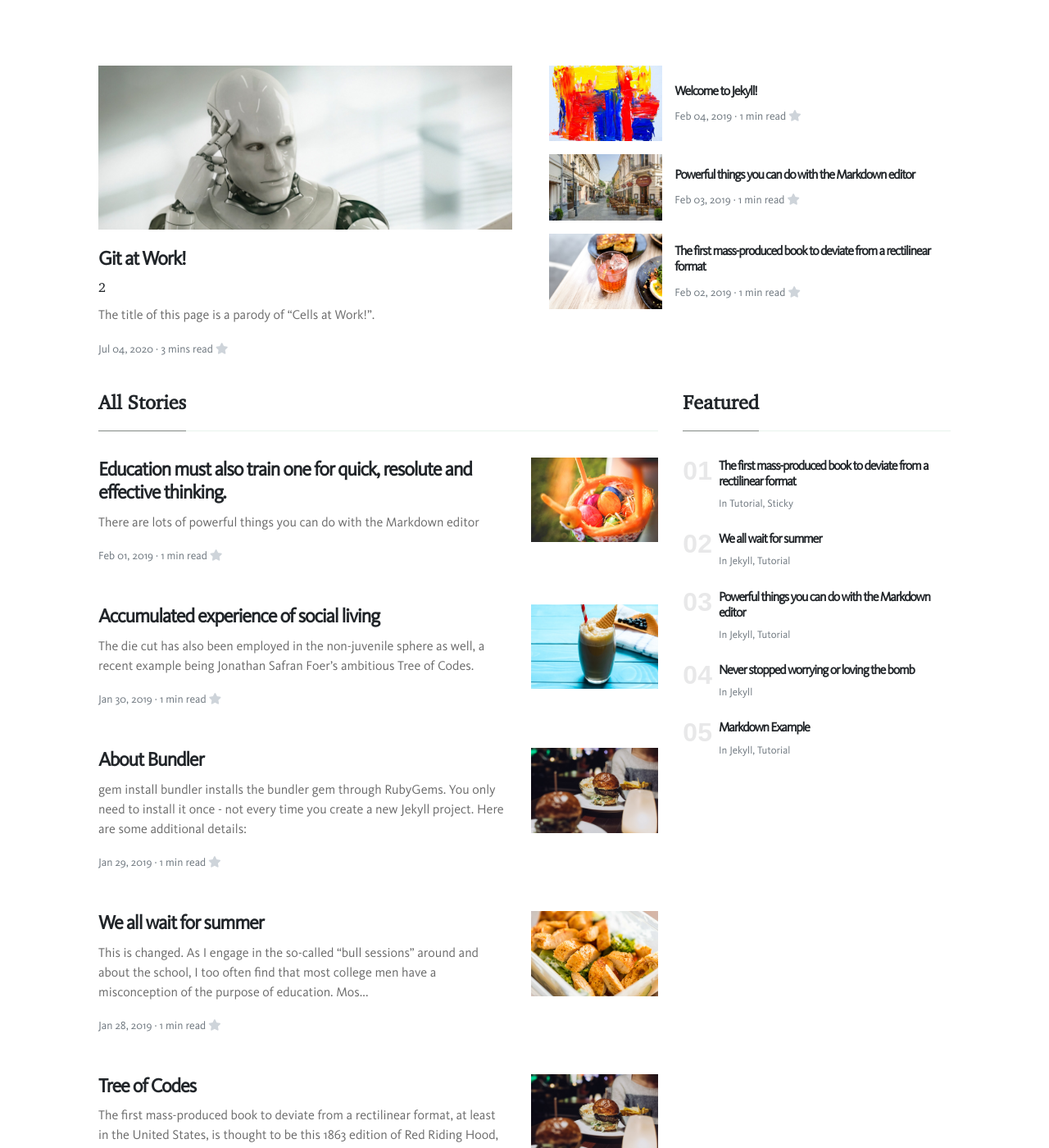
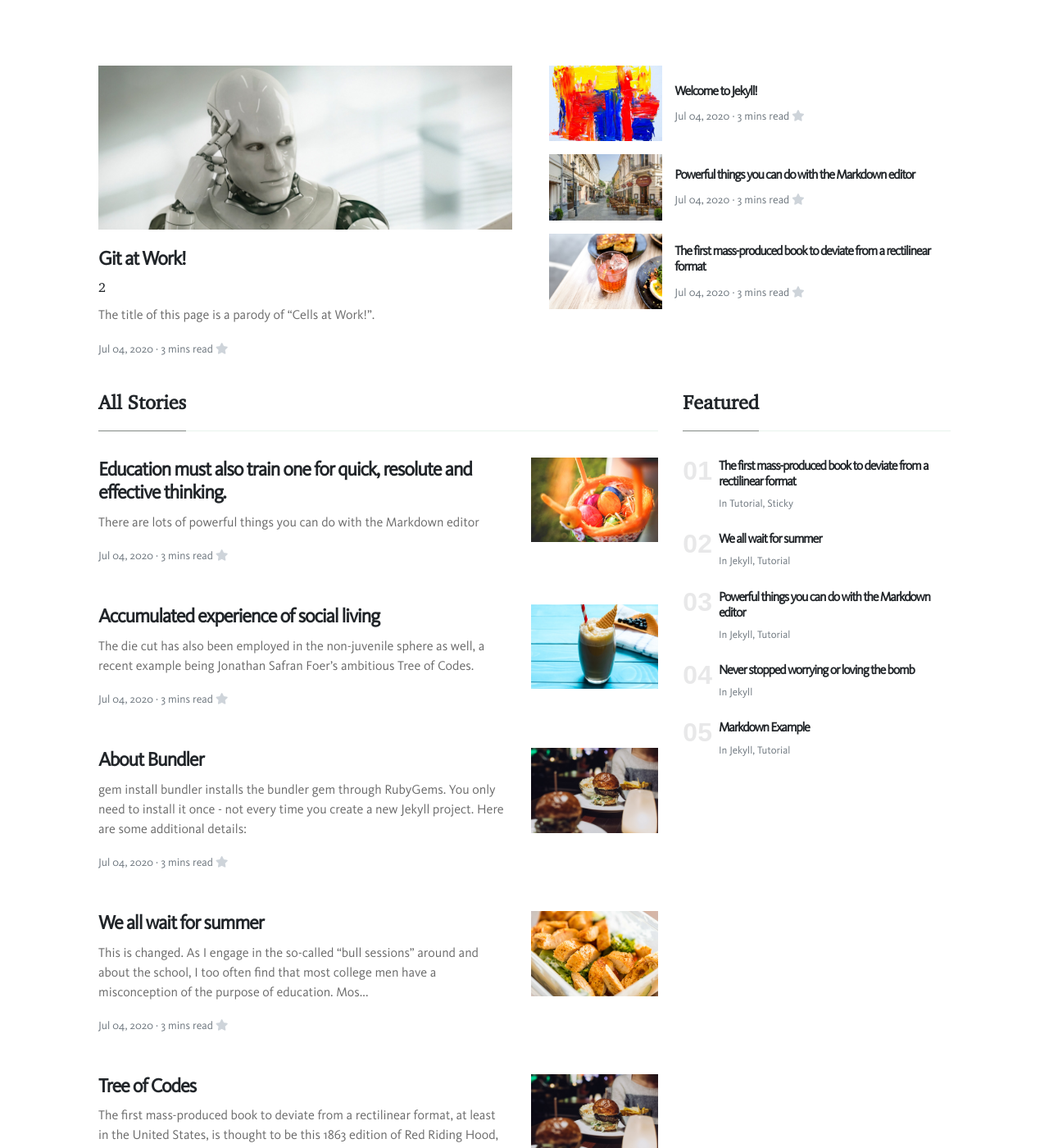
Before and after one commit to hayden-rhee/devlog, a Jekyll site: the page built from index.html, in a window 1280 px wide and 1400 px high. Shown: the whole window at 82% size. Built offline with Jekyll 4.4.1, drawn with Linux system fonts in a browser that asks for light colours; nearby versions of some CDN libraries; the list of posts is cut into pages by our own code; some of the changed text lies outside the part shown.

Commit message:
automatic commit on 2020-07-07 13:09:15

```diff
--- a/_includes/main-loop-card.html
+++ b/_includes/main-loop-card.html
@@ -7,8 +7,15 @@
 	   {{ post.excerpt  | strip_html | strip_newlines | truncate: 186}}
 	</p>
 	<small class="text-muted">
-		{{ post.date | date: '%b %d, %Y' }} · {% include meta-read-time.html %} <i class="fa fa-star text-gray"></i>
-	</small>
+		{{ latest_post.date | date: '%b %d, %Y' }} ·
+		{% assign words = latest_post.content | number_of_words %}
+		{% if words < 360 %}
+			1 min read
+		{% else %}
+			{{ words | divided_by:180 }} mins read
+		{% endif %}
+		<i class="fa fa-star text-gray"></i>
+</small>
 </div>
 {% if post.image %}
 	<div class="col-md-3 pr-0 text-right">
--- a/index.html
+++ b/index.html
@@ -61,7 +61,14 @@ description: ".devlog"
                     <a class="text-dark" href="{{site.baseurl}}{{second_post.url}}">{{ second_post.title }}</a>
                     </h2>
                     <small class="text-muted">
-                        {{ second_post.date | date: '%b %d, %Y' }} · {% include meta-read-time.html %} <i class="fa fa-star text-gray"></i>
+                        {{ latest_post.date | date: '%b %d, %Y' }} ·
+                        {% assign words = latest_post.content | number_of_words %}
+                        {% if words < 360 %}
+                          1 min read
+                        {% else %}
+                          {{ words | divided_by:180 }} mins read
+                        {% endif %}
+                        <i class="fa fa-star text-gray"></i>
                     </small>
                 </div>
             </div>
@@ -81,7 +88,14 @@ description: ".devlog"
                     <a class="text-dark" href="{{site.baseurl}}{{third_post.url}}">{{ third_post.title }}</a>
                     </h2>
                     <small class="text-muted">
-                        {{ third_post.date | date: '%b %d, %Y' }} · {% include meta-read-time.html %} <i class="fa fa-star text-gray"></i>
+                        {{ latest_post.date | date: '%b %d, %Y' }} ·
+                        {% assign words = latest_post.content | number_of_words %}
+                        {% if words < 360 %}
+                          1 min read
+                        {% else %}
+                          {{ words | divided_by:180 }} mins read
+                        {% endif %}
+                        <i class="fa fa-star text-gray"></i>
                     </small>
                 </div>
             </div>
@@ -101,7 +115,14 @@ description: ".devlog"
                     <a class="text-dark" href="{{site.baseurl}}{{fourth_post.url}}">{{ fourth_post.title }}</a>
                     </h2>
                     <small class="text-muted">
-                        {{ fourth_post.date | date: '%b %d, %Y' }} · {% include meta-read-time.html %} <i class="fa fa-star text-gray"></i>
+                        {{ latest_post.date | date: '%b %d, %Y' }} ·
+                        {% assign words = latest_post.content | number_of_words %}
+                        {% if words < 360 %}
+                          1 min read
+                        {% else %}
+                          {{ words | divided_by:180 }} mins read
+                        {% endif %}
+                        <i class="fa fa-star text-gray"></i>
                     </small>
                 </div>
             </div>
```
